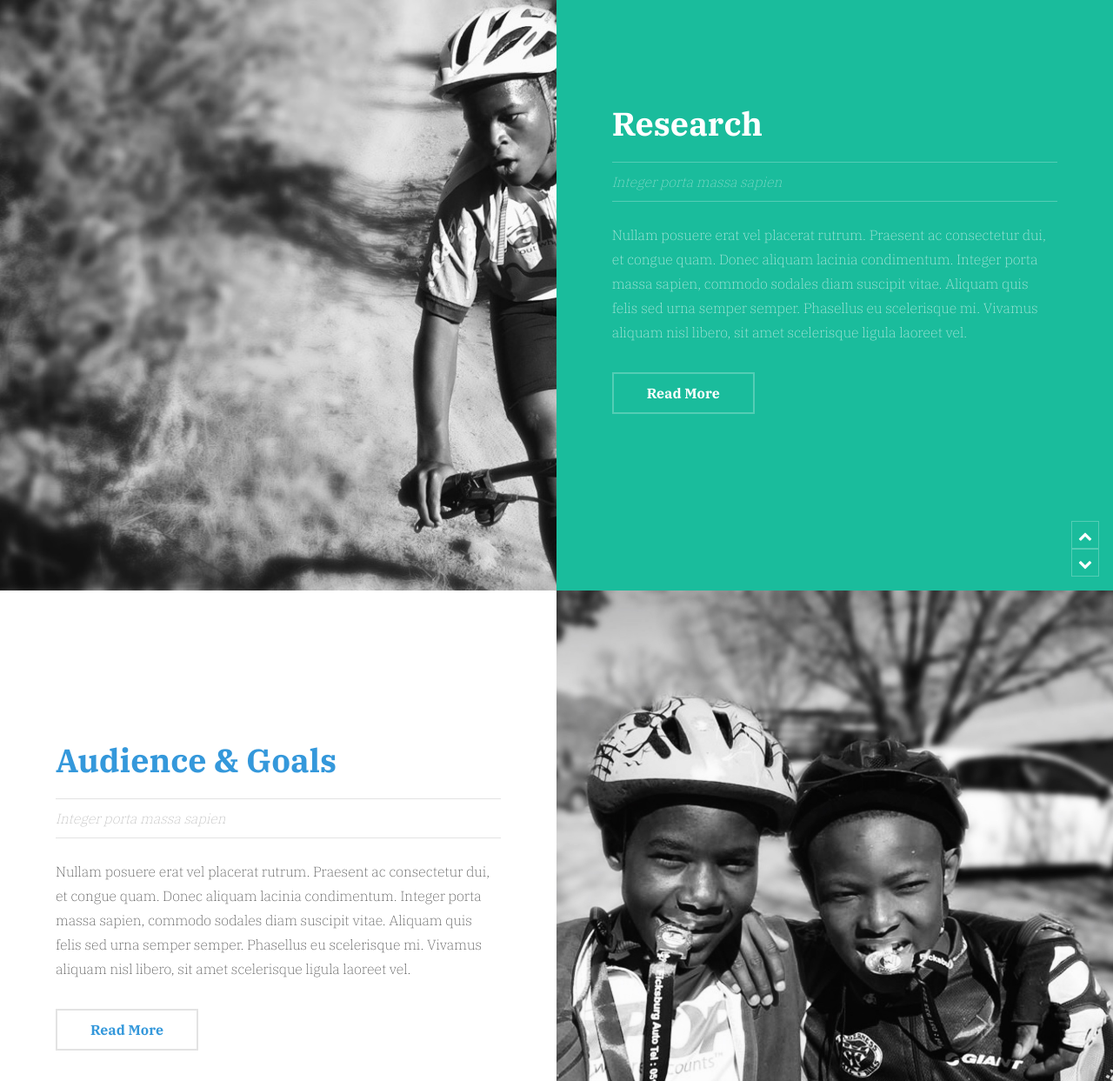
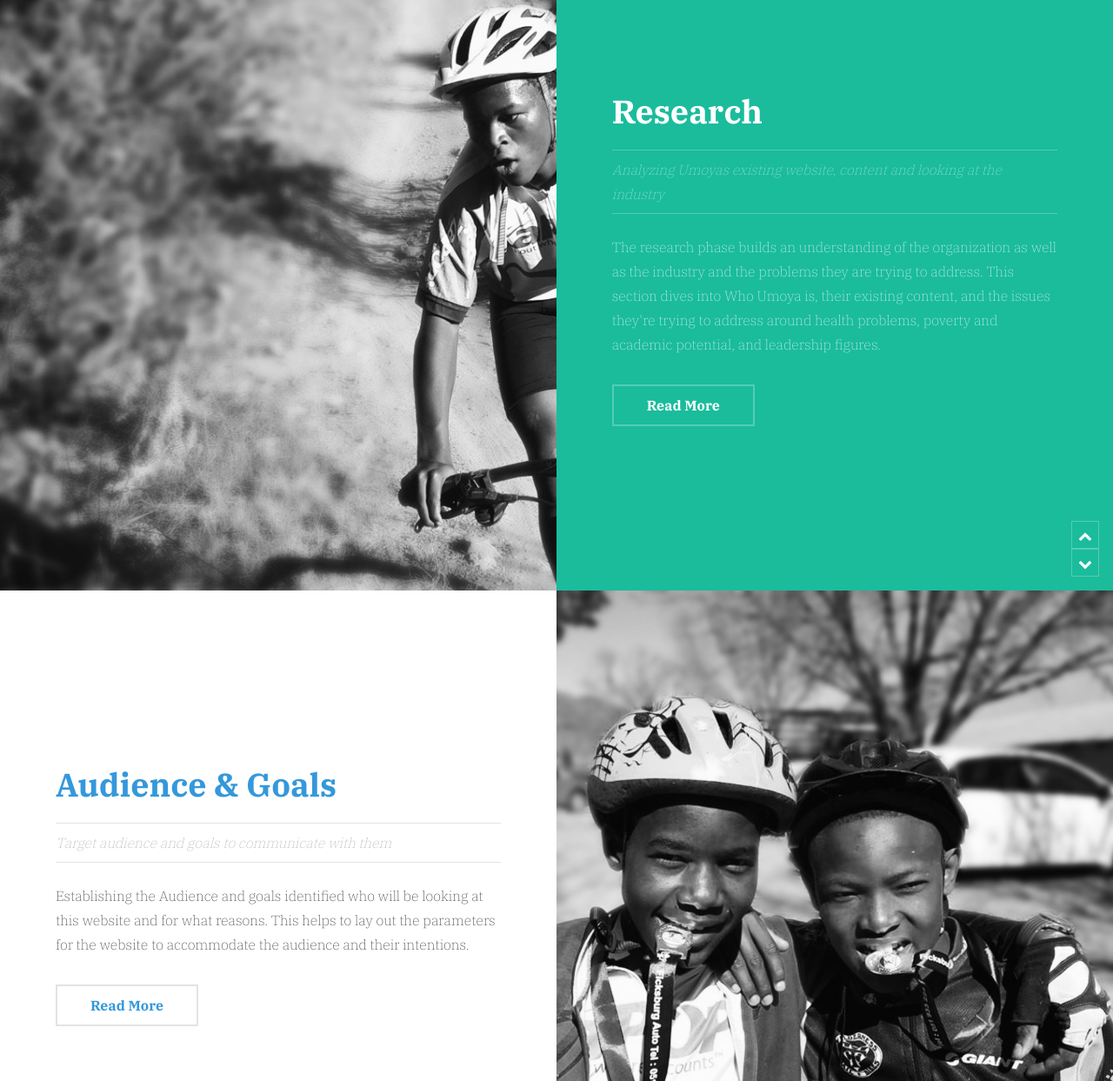
Before and after one commit to KnoxieleRoux/Process_Site, a plain HTML site: page index.html in a window 1280 px wide. Shown: the part 1312-2555 px from the top of the page at 87% size. Drawn offline with Linux system fonts and the light colour scheme.

Commit message:
index home page

```diff
--- a/assets/css/custom.css
+++ b/assets/css/custom.css
@@ -26,6 +26,7 @@ added to the button in the index html file as well.*/
 #banner .button.redbtn {
   background-color: rgba(188, 46, 26, 1);
   box-shadow: none;
+  outline-color: white;
 }
 
 #banner .button.redbtn:hover {
--- a/index.html
+++ b/index.html
@@ -57,9 +57,9 @@
 
 						<header class="align-left">
 							<h2><a href="design_challenge.html">Design Challenge</a></h2>
-							<p class="info">Integer porta massa sapien</p>
+							<p class="info">What is the design challenge?</p>
 						</header >
-						<p class="align-left">Nullam posuere erat vel placerat rutrum. Praesent ac consectetur dui, et congue quam. Donec aliquam lacinia condimentum. Integer porta massa sapien, commodo sodales diam suscipit vitae. Aliquam quis felis sed urna semper semper. Phasellus eu scelerisque mi. Vivamus aliquam nisl libero, sit amet scelerisque ligula laoreet vel.</p>
+						<p class="align-left">The first step to Human-centered Design is to identify and work through the design challenge. Identifying the specific problem through action-based questions builds a solid foundation on which to solve it.</p>
 						<ul class="actions align-left">
 							<li><a href="design_challenge.html" class="button alt">Read More</a></li>
 						</ul>
@@ -80,9 +80,9 @@
 					<div class="inner">
 						<header>
 							<h2><a href="research.html">Research</a></h2>
-							<p class="info">Integer porta massa sapien</p>
+							<p class="info">Analyzing Umoyas existing website, content and looking at the industry </p>
 						</header>
-						<p>Nullam posuere erat vel placerat rutrum. Praesent ac consectetur dui, et congue quam. Donec aliquam lacinia condimentum. Integer porta massa sapien, commodo sodales diam suscipit vitae. Aliquam quis felis sed urna semper semper. Phasellus eu scelerisque mi. Vivamus aliquam nisl libero, sit amet scelerisque ligula laoreet vel.</p>
+						<p>The research phase builds an understanding of the organization as well as the industry and the problems they are trying to address. This section dives into Who Umoya is, their existing content, and the issues they're trying to address around health problems, poverty and academic potential, and leadership figures.</p>
 						<ul class="actions">
 							<li><a href="research-page.html" class="button alt">Read More</a></li>
 						</ul>
@@ -103,9 +103,9 @@
 					<div class="inner">
 						<header class="align-left">
 							<h2><a href="audience-and-goals.html">Audience &amp; Goals</a></h2>
-							<p class="info">Integer porta massa sapien</p>
+							<p class="info">Target audience and goals to communicate with them</p>
 						</header>
-						<p class="align-left">Nullam posuere erat vel placerat rutrum. Praesent ac consectetur dui, et congue quam. Donec aliquam lacinia condimentum. Integer porta massa sapien, commodo sodales diam suscipit vitae. Aliquam quis felis sed urna semper semper. Phasellus eu scelerisque mi. Vivamus aliquam nisl libero, sit amet scelerisque ligula laoreet vel.</p>
+						<p class="align-left">Establishing the Audience and goals identified who will be looking at this website and for what reasons. This helps to lay out the parameters for the website to accommodate the audience and their intentions. </p>
 						<ul class="actions align-left">
 							<li><a href="audience-and-goals.html" class="button alt">Read More</a></li>
 						</ul>
@@ -126,9 +126,9 @@
 					<div class="inner">
 						<header>
 							<h2><a href="interview.html">Interview</a></h2>
-							<p class="info">Integer porta massa sapien</p>
+							<p class="info">Hearing from the client and a user</p>
 						</header>
-						<p>Nullam posuere erat vel placerat rutrum. Praesent ac consectetur dui, et congue quam. Donec aliquam lacinia condimentum. Integer porta massa sapien, commodo sodales diam suscipit vitae. Aliquam quis felis sed urna semper semper. Phasellus eu scelerisque mi. Vivamus aliquam nisl libero, sit amet scelerisque ligula laoreet vel.</p>
+						<p>In this stage of the process, I set up an interview with the owner and a user and contributor to Umoya. This phase of the research is about understanding the Target Audience and Purpose right from the source.</p>
 						<ul class="actions">
 							<li><a href="interview.html" class="button alt">Read More</a></li>
 						</ul>
@@ -149,9 +149,9 @@
 				<div class="inner">
 					<header class="align-left">
 						<h2><a href="soultion.html">Solution</a></h2>
-						<p class="info">Integer porta massa sapien</p>
+						<p class="info">Getting a feel for the final result</p>
 					</header>
-					<p class="align-left">Nullam posuere erat vel placerat rutrum. Praesent ac consectetur dui, et congue quam. Donec aliquam lacinia condimentum. Integer porta massa sapien, commodo sodales diam suscipit vitae. Aliquam quis felis sed urna semper semper. Phasellus eu scelerisque mi. Vivamus aliquam nisl libero, sit amet scelerisque ligula laoreet vel.</p>
+					<p class="align-left">Putting together style tiles and mock-ups of call-to-action buttons to create a general look and feel of the redesigned Umoya website. </p>
 					<ul class="actions align-left">
 						<li><a href="soultion.html" class="button alt">Read More</a></li>
 					</ul>
```
Also changed, not shown: research.html (+6 -4 lines).
